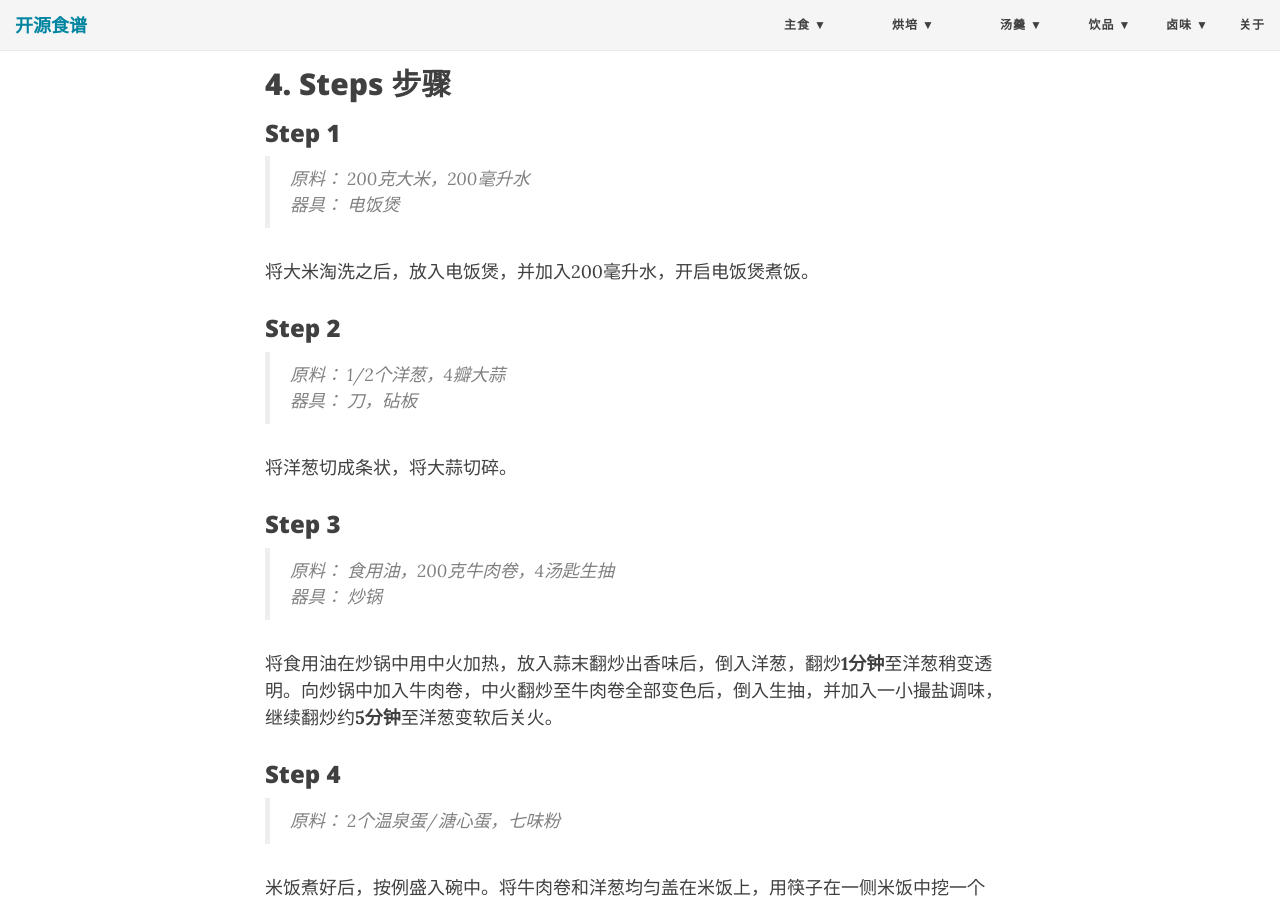
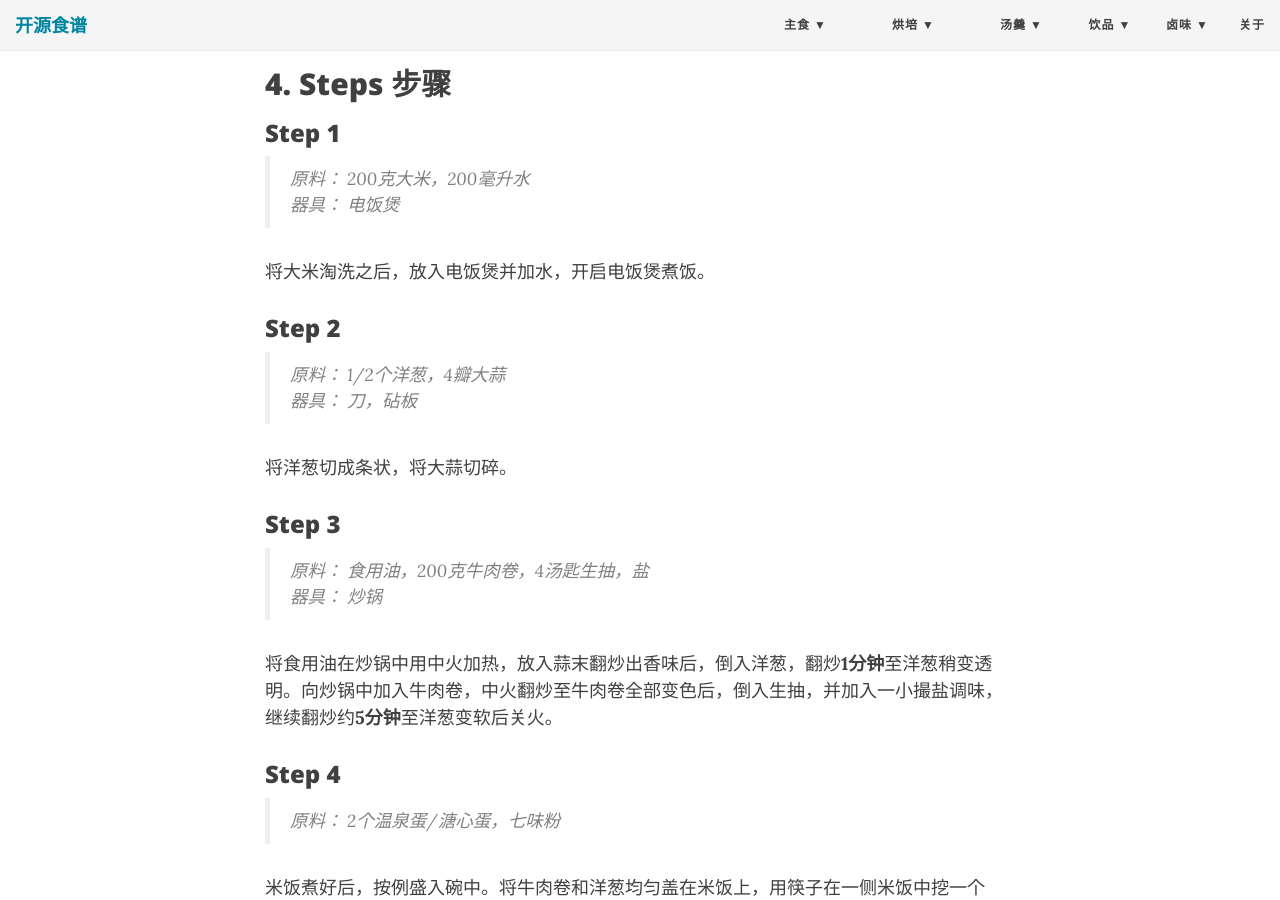
Before and after one commit to uraplutonium/open-recipe, a Jekyll site: the page built from _posts/2018-09-29-tsukimi-gyudon.md, in a window 1280 px wide and 900 px high, scrolled down 1547 px. Built offline with Jekyll 4.4.1, drawn with Linux system fonts in a browser that asks for light colours; nearby versions of some CDN libraries; a script that is not in the unit is left out.

Commit message:
gyudon recipe modified.

```diff
--- a/_posts/2018-09-29-tsukimi-gyudon.md
+++ b/_posts/2018-09-29-tsukimi-gyudon.md
@@ -38,7 +38,7 @@ comments: true
 > 原料： 200克大米，200毫升水
 > 器具： 电饭煲
 
-将大米淘洗之后，放入电饭煲，并加入200毫升水，开启电饭煲煮饭。
+将大米淘洗之后，放入电饭煲并加水，开启电饭煲煮饭。
 
 ### Step 2
 > 原料： 1/2个洋葱，4瓣大蒜
@@ -47,7 +47,7 @@ comments: true
 将洋葱切成条状，将大蒜切碎。
 
 ### Step 3
-> 原料： 食用油，200克牛肉卷，4汤匙生抽
+> 原料： 食用油，200克牛肉卷，4汤匙生抽，盐
 > 器具： 炒锅
 
 将食用油在炒锅中用中火加热，放入蒜末翻炒出香味后，倒入洋葱，翻炒**1分钟**至洋葱稍变透明。向炒锅中加入牛肉卷，中火翻炒至牛肉卷全部变色后，倒入生抽，并加入一小撮盐调味，继续翻炒约**5分钟**至洋葱变软后关火。
```
